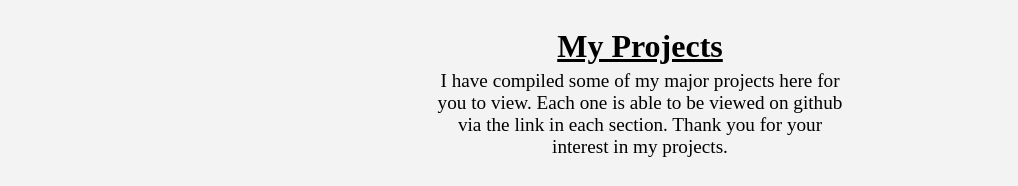
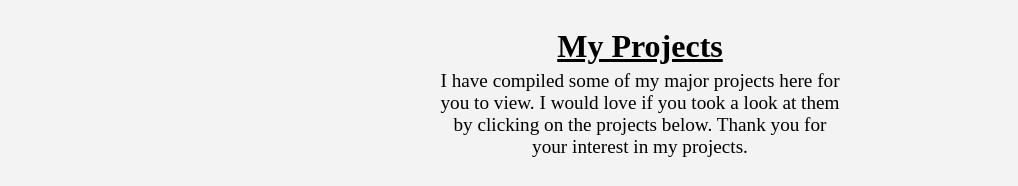
Before and after one commit to Isaiah-Lam/Portfolio, a plain HTML site: page index.html in a window 1280 px wide. Shown: the part 537-723 px from the top of the page, without its empty margins (0-1018 px from the left). Drawn offline with nearby package versions, Linux system fonts and the light colour scheme.

Commit message:
fixed typo

```diff
--- a/index.html
+++ b/index.html
@@ -36,7 +36,7 @@
 
             <div id="proj-head">
                 <h1><u>My Projects</u></h1>
-                <p style="width: 33%; margin: 5px auto;">I have compiled some of my major projects here for you to view. Each one is able to be viewed on github via the link in each section. Thank you for your interest in my projects.</p>
+                <p style="width: 33%; margin: 5px auto;">I have compiled some of my major projects here for you to view. I would love if you took a look at them by clicking on the projects below. Thank you for your interest in my projects.</p>
                 <div id="proj-icons">
                     <a href="minesweeper.html" class="icon-link"><div class="proj-link">
                         <div class="avatar" style="background-image: url(imgs/mine.png); background-position: center; background-size: cover;"></div>
```
